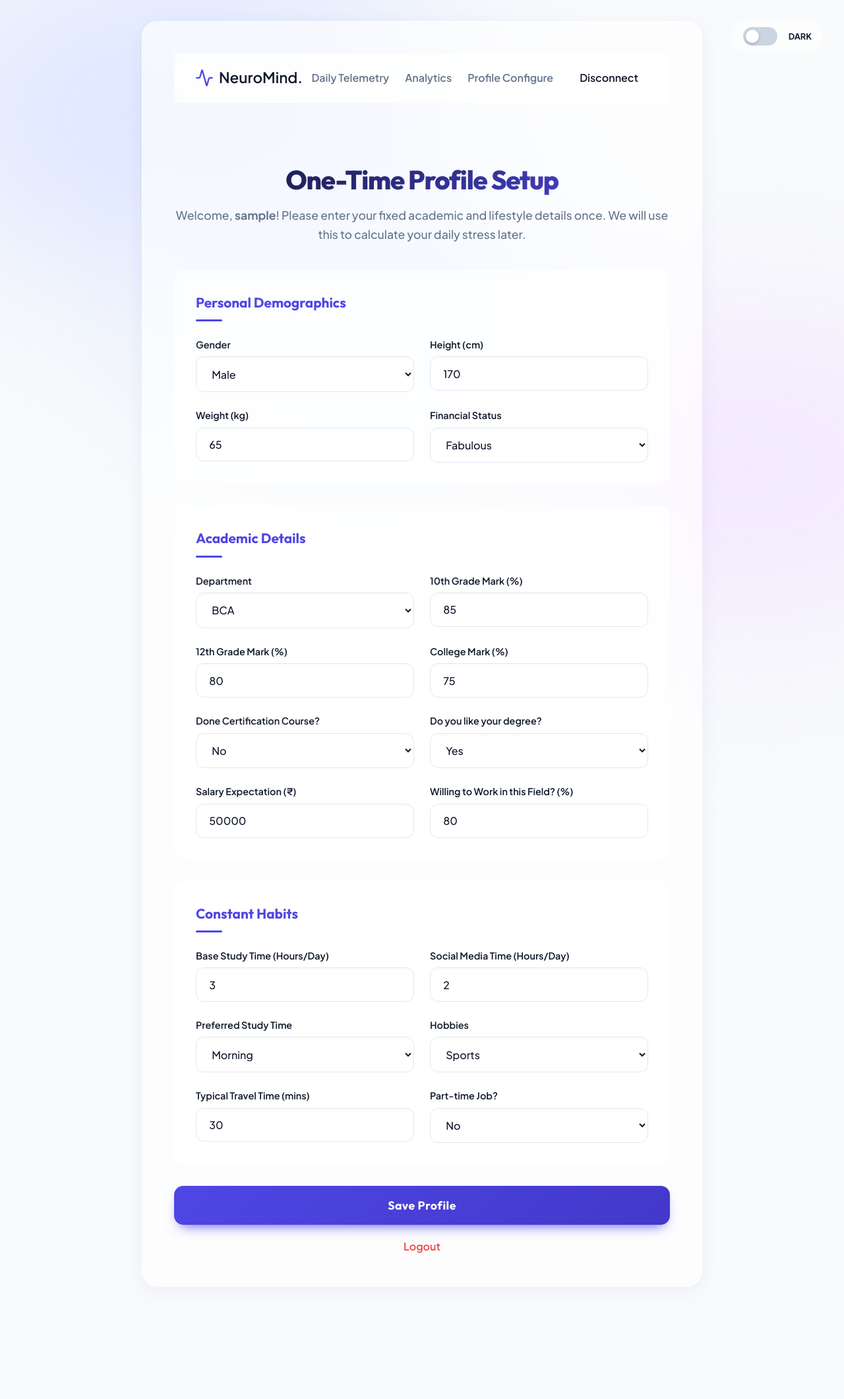
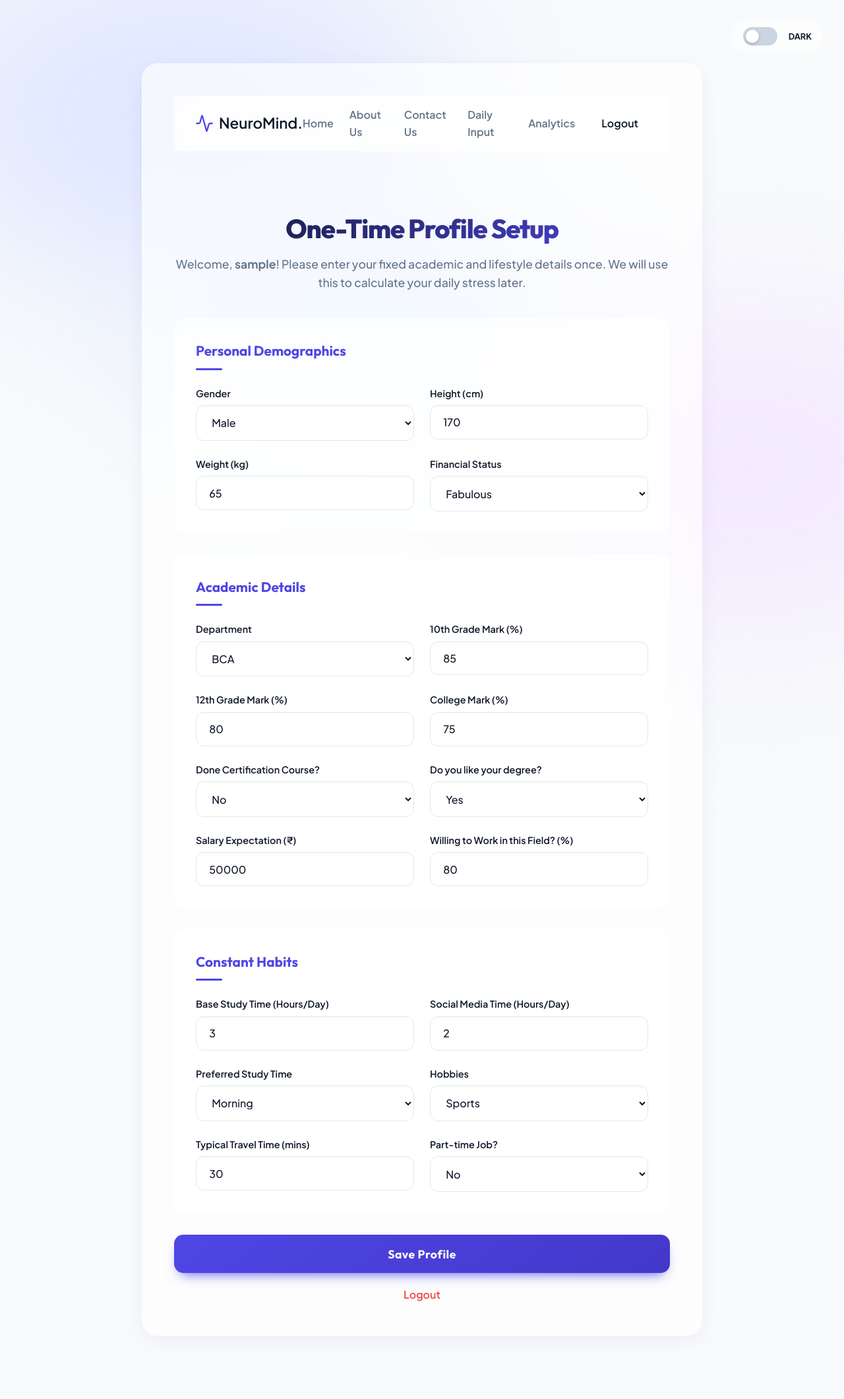
Before and after one commit to divgandhi179-pixel/Student_stress_predictor, a Flask app: page /profile in a window 1280 px wide. Shown: the whole page at 66% size. Before the commit the page ends 1899 px from the top, so only its background shows below. Run offline with Flask 3, Linux system fonts and the light colour scheme; the visitor is signed in with stand-in values (Sample User, id 1).

Commit message:
fix: resolve sidebar navbar squashing by correcting body flex orientation and updating nav text identifiers

```diff
--- a/static/style.css
+++ b/static/style.css
@@ -60,8 +60,7 @@ body {
     color: var(--text-main);
     min-height: 100vh;
     display: flex;
-    justify-content: center;
-    align-items: center;
+    flex-direction: column;
     padding: 2rem;
     transition: background-color 0.4s ease, color 0.4s ease;
     line-height: 1.6;
@@ -188,6 +187,7 @@ input:checked + .slider:before { transform: translateX(24px); }
     box-shadow: var(--shadow-soft), inset 0 1px 0 rgba(255,255,255,0.1);
     max-width: 850px;
     width: 100%;
+    margin: 4rem auto;
     transition: all 0.3s ease;
     position: relative;
     overflow: hidden;
--- a/templates/navbar.html
+++ b/templates/navbar.html
@@ -5,15 +5,16 @@
     </div>
 
     <div class="nav-links universal-links" style="display: flex; gap: 1.5rem; align-items: center; font-weight: 600;">
+        <a href="{{ url_for('home') }}" style="color: var(--text-muted); text-decoration: none;">Home</a>
+        <a href="{{ url_for('about') }}" style="color: var(--text-muted); text-decoration: none;">About Us</a>
+        <a href="{{ url_for('contact') }}" style="color: var(--text-muted); text-decoration: none;">Contact Us</a>
+        <a href="{{ url_for('dashboard') }}" style="color: var(--text-muted); text-decoration: none;">Daily Input</a>
+
         {% if current_user.is_authenticated %}
-            <a href="{{ url_for('dashboard') }}" style="color: var(--text-muted); text-decoration: none;">Daily Telemetry</a>
             <a href="{{ url_for('report') }}" style="color: var(--text-muted); text-decoration: none;">Analytics</a>
-            <a href="{{ url_for('profile') }}" style="color: var(--text-muted); text-decoration: none;">Profile Configure</a>
-            <a href="{{ url_for('logout') }}" style="padding: 0.5rem 1rem; background: var(--secondary); color: var(--text-main); border-radius: 6px; text-decoration: none; transition: 0.2s;">Disconnect</a>
+            <a href="{{ url_for('logout') }}" style="padding: 0.5rem 1rem; background: var(--secondary); color: var(--text-main); border-radius: 6px; text-decoration: none; transition: 0.2s;">Logout</a>
         {% else %}
-            <a href="{{ url_for('about') }}" style="color: var(--text-muted); text-decoration: none;">Documentation</a>
-            <a href="{{ url_for('contact') }}" style="color: var(--text-muted); text-decoration: none;">Support</a>
-            <a href="{{ url_for('login') }}" style="padding: 0.5rem 1rem; background: var(--primary); color: #fff; border-radius: 6px; text-decoration: none; transition: 0.2s; box-shadow: 0 4px 10px rgba(79, 70, 229, 0.3);">Portal Access</a>
+            <a href="{{ url_for('login') }}" style="padding: 0.5rem 1rem; background: var(--primary); color: #fff; border-radius: 6px; text-decoration: none; transition: 0.2s; box-shadow: 0 4px 10px rgba(79, 70, 229, 0.3);">Login / Sign Up</a>
         {% endif %}
     </div>
 </nav>
```
